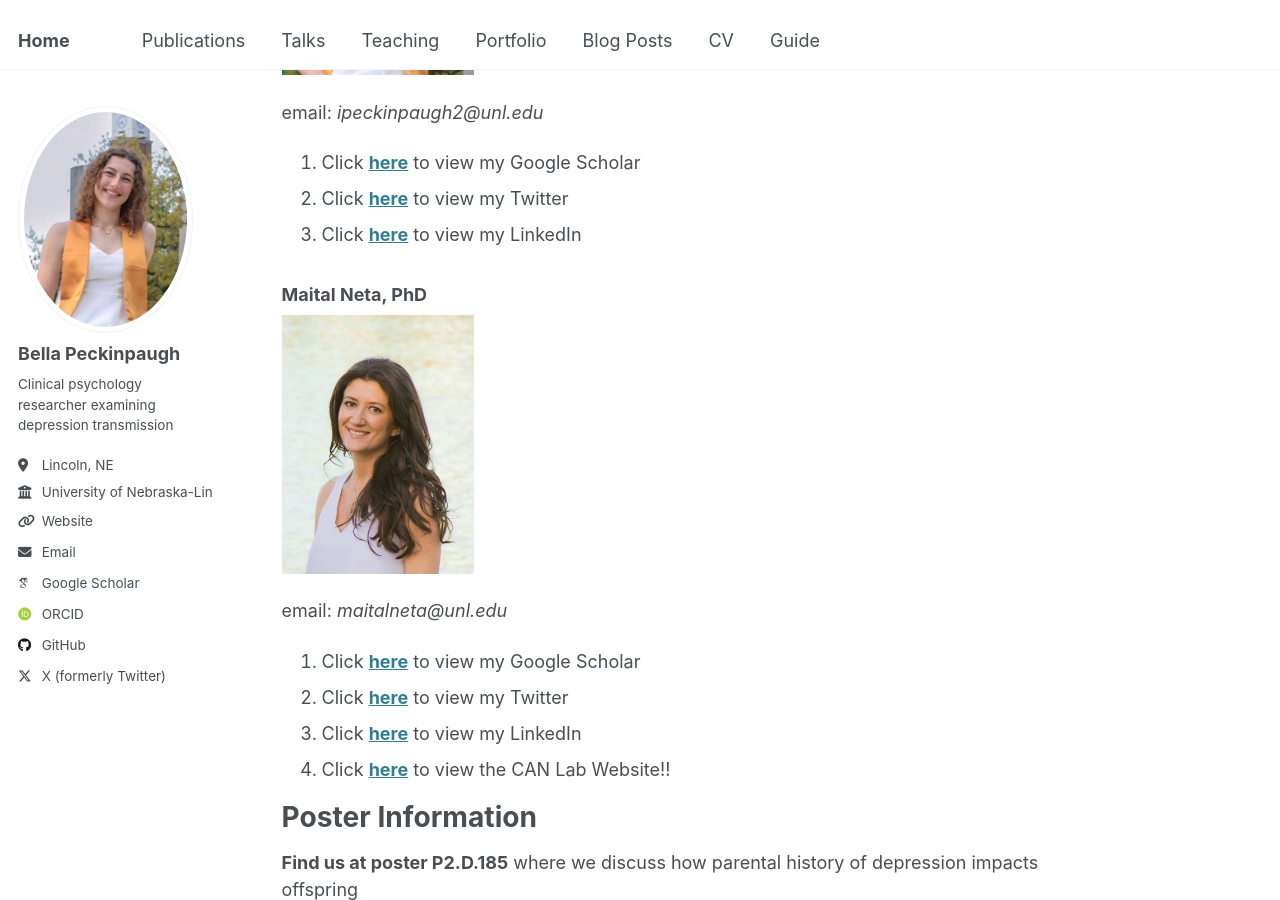
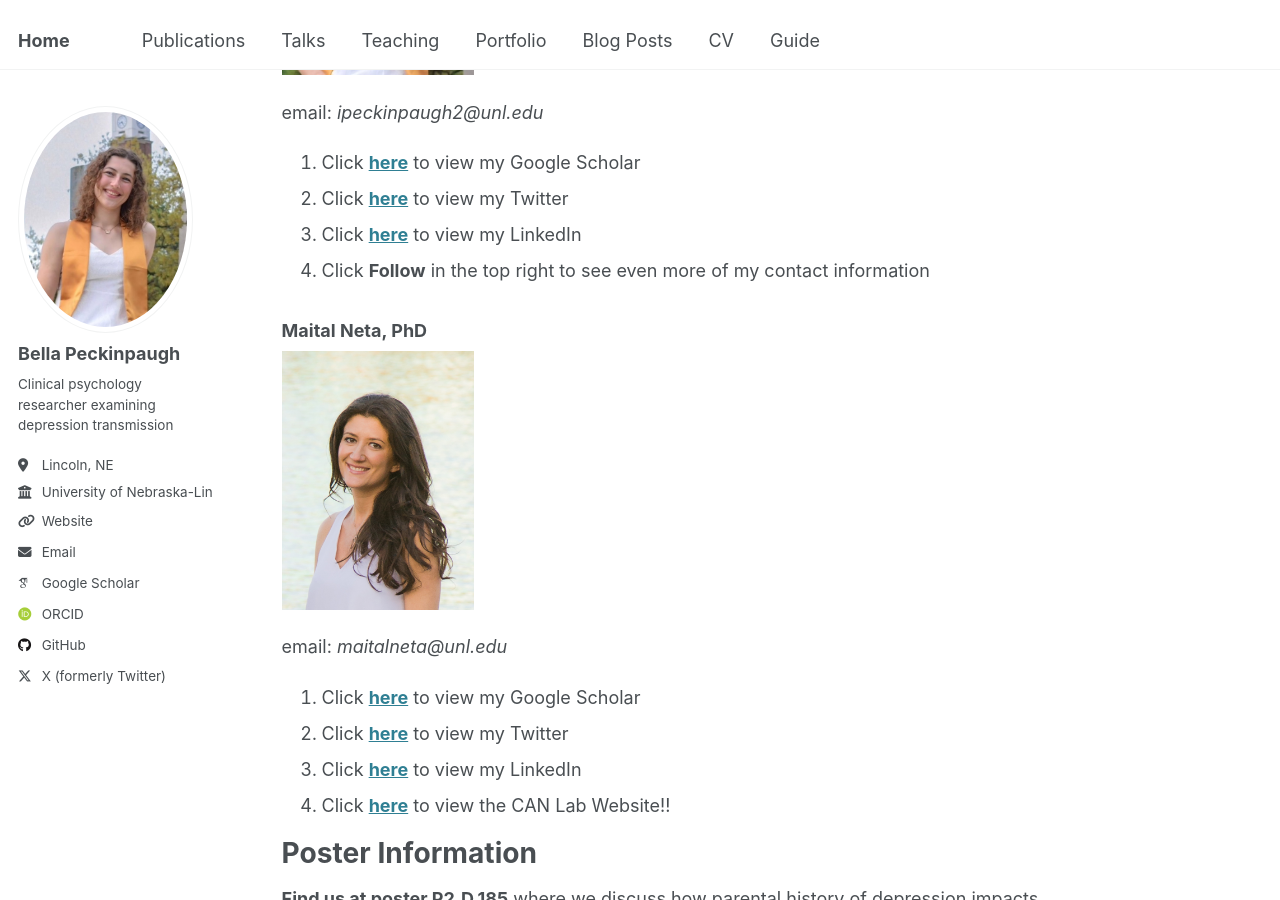
Before and after one commit to bellapeckinpaugh/bellapeckinpaugh.github.io, a Jekyll site: the page built from _pages/SAS25Contact.md, in a window 1280 px wide and 900 px high, scrolled down 393 px. Built offline with Jekyll 4.4.1, drawn with Linux system fonts in a browser that asks for light colours; some web fonts are replaced.

Commit message:
Update SAS25Contact.md

```diff
--- a/_pages/SAS25Contact.md
+++ b/_pages/SAS25Contact.md
@@ -15,6 +15,7 @@ email: *ipeckinpaugh2@unl.edu*
 1. Click **[here](https://scholar.google.com/citations?user=p6of5nwAAAAJ&hl=en)** to view my Google Scholar
 2. Click **[here](https://x.com/B_Peckinpaugh)** to view my Twitter
 3. Click **[here](https://www.linkedin.com/in/bella-peckinpaugh/)** to view my LinkedIn
+4. Click **Follow** in the top right to see even more of my contact information
 
 
 ### Maital Neta, PhD
```
